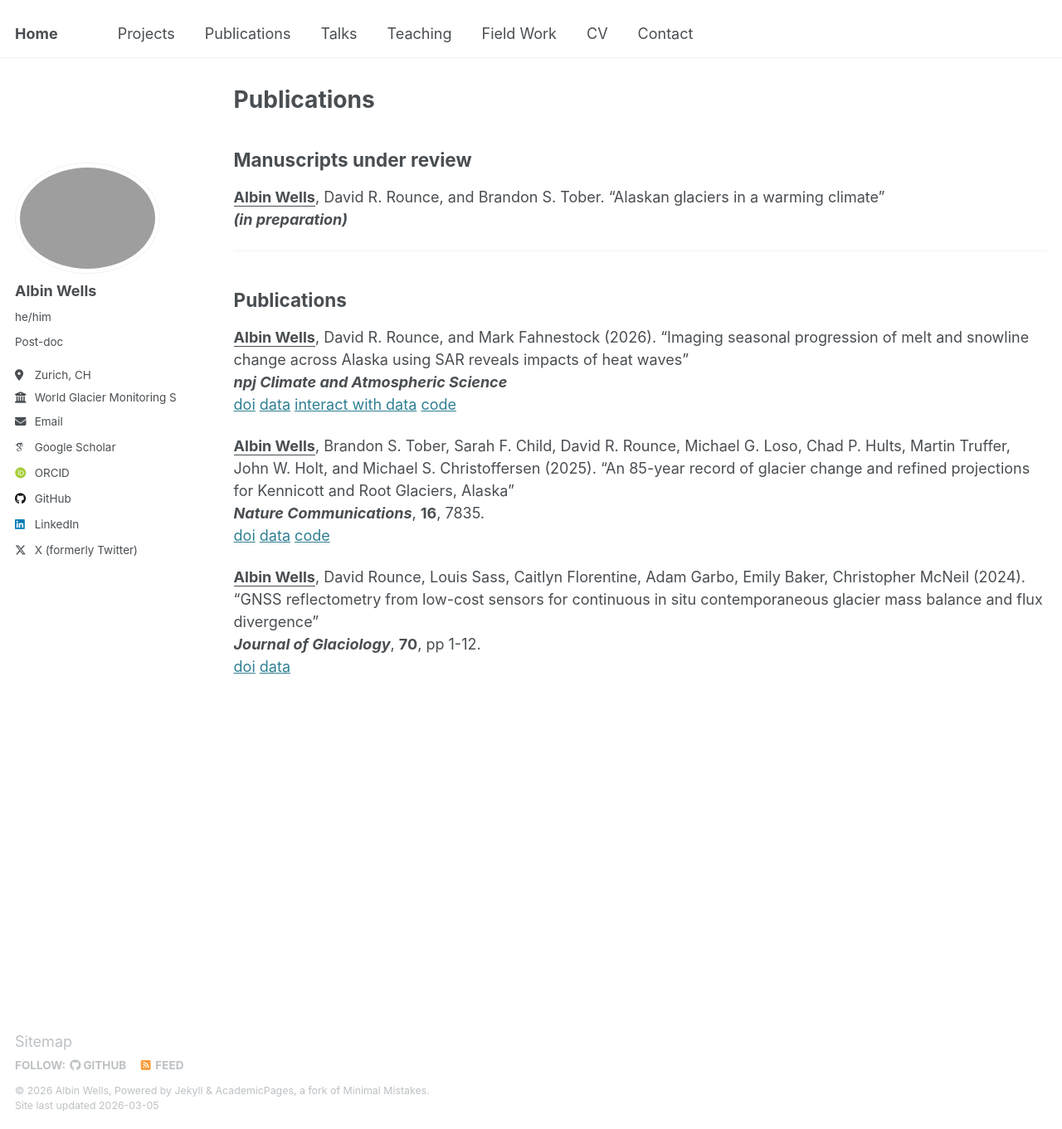
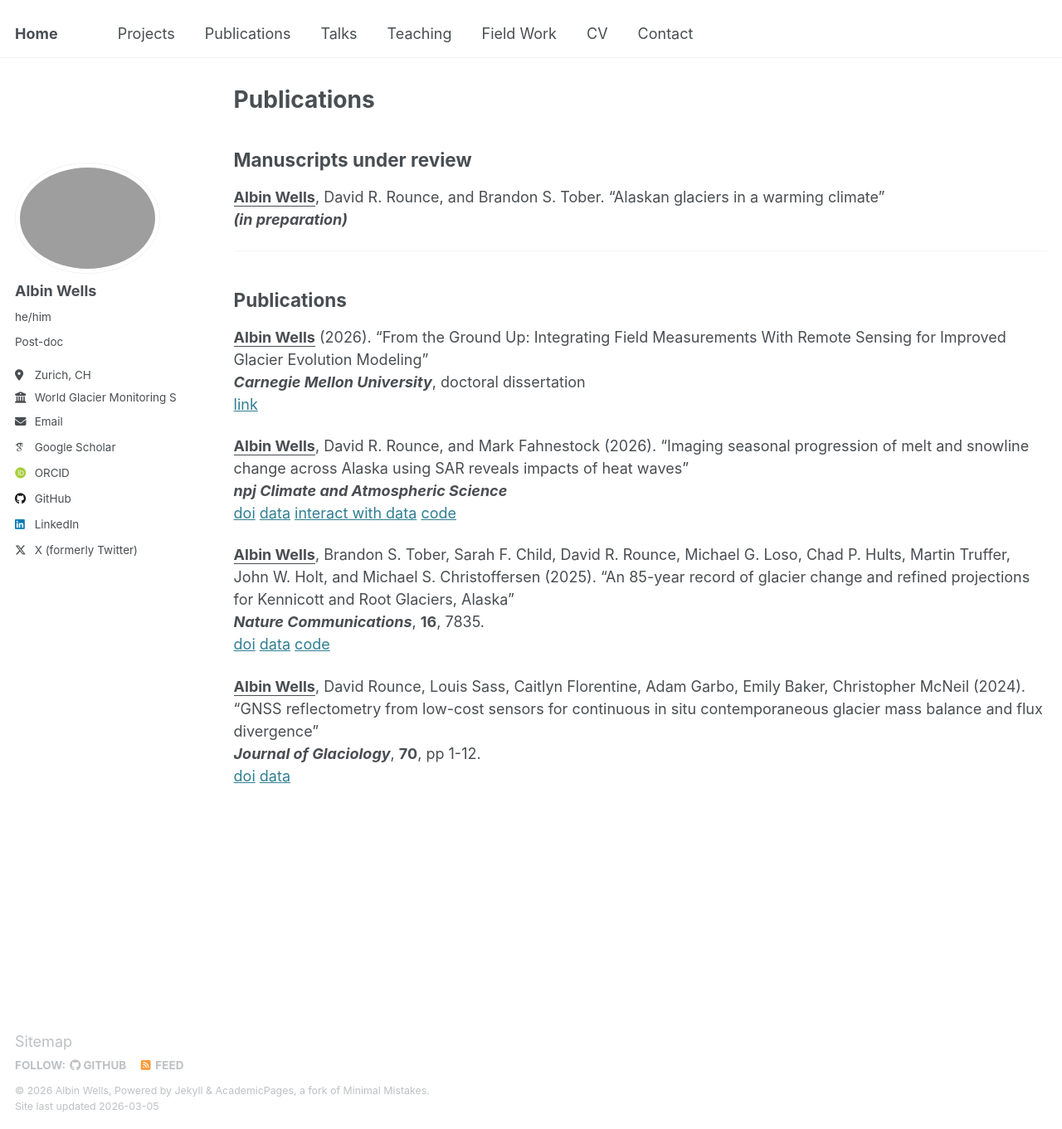
Before and after one commit to albinwwells/albinwwells.github.io, a Jekyll site: the page built from _pages/publications.md, in a window 1280 px wide and 1361 px high. Shown: the whole window at 83% size. Built offline with Jekyll 4.4.1, drawn with Linux system fonts in a browser that asks for light colours; some web fonts are replaced.

Commit message:
Update publications.md

```diff
--- a/_pages/publications.md
+++ b/_pages/publications.md
@@ -14,6 +14,10 @@ redirect_from:
 
 ---
 ## Publications
+
+<ins>**Albin Wells**</ins> (2026). "From the Ground Up: Integrating Field Measurements With Remote Sensing for Improved Glacier Evolution Modeling"\
+***Carnegie Mellon University***, doctoral dissertation\
+[link](https://www.proquest.com/docview/3308641511){: .btn--research}{:target="_blank"}
 
 <ins>**Albin Wells**</ins>, David R. Rounce, and Mark Fahnestock (2026). "Imaging seasonal progression of melt and snowline change across Alaska using SAR reveals impacts of heat waves"\
 ***npj Climate and Atmospheric Science***\
```
